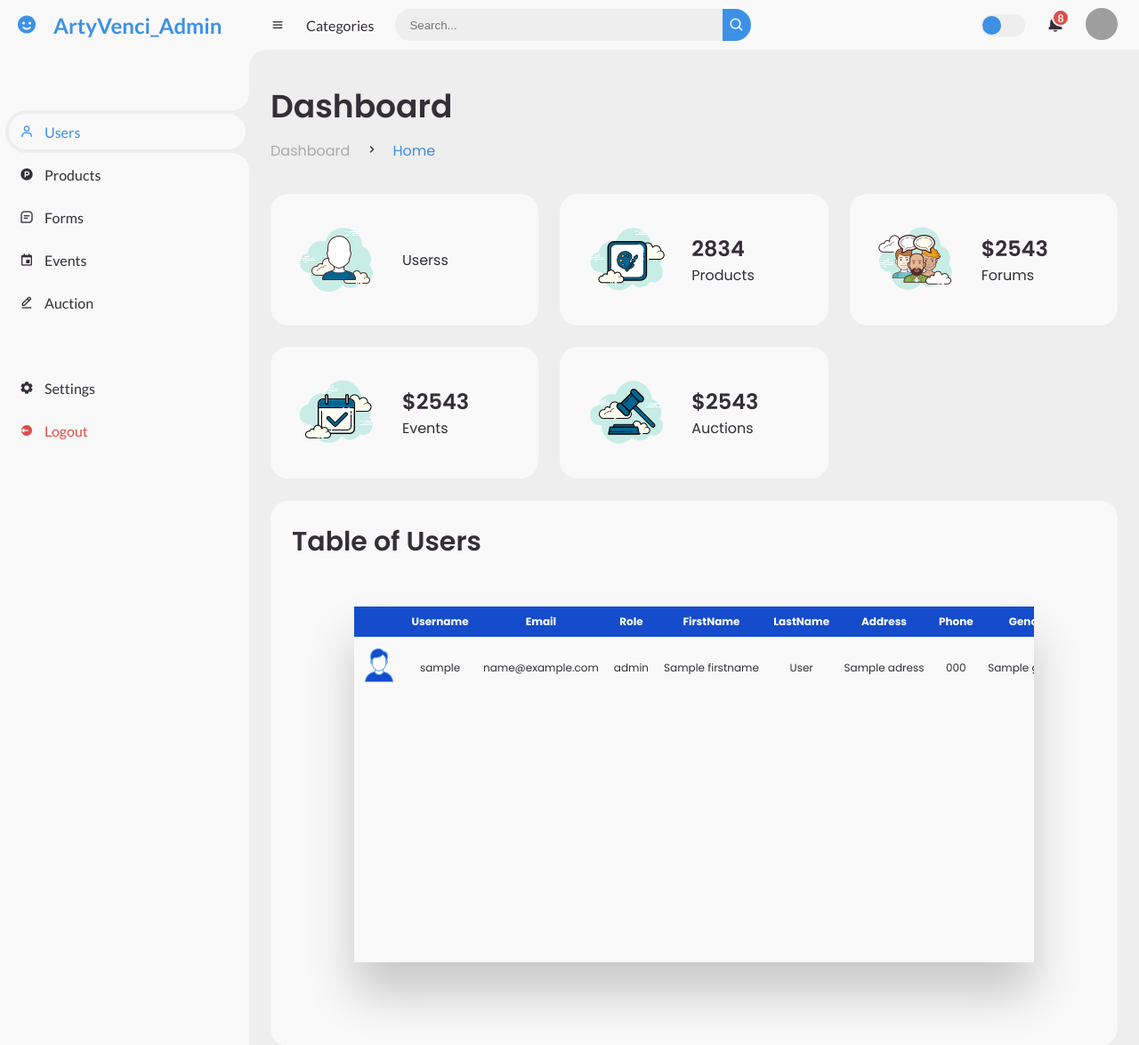
After one commit to Equipe-4-Projet-PI/Sprint-Web, a Symfony app: template templates/admin/UsersAdmin.html.twig in a window 1280 px wide. The commit adds this page. Shown: the top 1175 px of the page at 89% size. Run offline with Twig, Linux system fonts and the light colour scheme; the template is opened without the code that fills it: most values are stand-ins (such as "Sample title", 1, 10 or a date in 2020); some libraries are stand-ins or nearby versions; grey boxes are pictures that could not be loaded.

Commit message:
user + forum add

```diff
--- a/src/Controller/UserController.php
+++ b/src/Controller/UserController.php
@@ -170,7 +170,7 @@
     {
         $users = $repo->findAll() ;
         $usernumbers = $repo ->numberOfUsers();
-        return $this->render('Admin.html.twig', [
+        return $this->render('admin/UsersAdmin.html.twig', [
             'users' => $users ,
             'usernumber'=> $usernumbers,
         ]);
--- a/templates/Admin.html.twig
+++ b/templates/Admin.html.twig
@@ -158,82 +158,9 @@
 				</li>
 			</ul>
 <br>
+{% block  content %}
 
-<li style="
-    padding: 24px;
-    background: var(--light);
-    border-radius: 20px;
-">
-			<div class="left">
-					<h1 style="
-    font-size: 30px;
-    font-weight: 600;
-    margin-bottom: 10px;
-    color: var(--dark);
-">Table of Users</h1>
-
-				</div>
-
-
-<div class="table-wrapper">
-    <table class="fl-table">
-        <thead>
-
-        <tr>
-		    <th style="background:#144CCC;" ></th>
-            <th style="background:#144CCC;">Username</th>
-            <th style="background:#144CCC;">Email</th>
-            <th style="background:#144CCC;">Role</th>
-            <th style="background:#144CCC;">FirstName</th>
-            <th style="background:#144CCC;">LastName</th>
-			<th style="background:#144CCC;">Address</th>
-            <th style="background:#144CCC;">Phone</th>
-            <th style="background:#144CCC;">Gender</th>
-            <th style="background:#144CCC;">Birthday</th>
-			<th style="background:#144CCC;" ></th>
-        </tr>
-        </thead>
-
-
-
-
-
-        <tbody>
-       {% for user in users %}
-        <tr>
-		<td style=" width: 10px;">  <img src="{{asset('img/UserIcon.png')}}"></img></td>
-            <td>{{user.username}}</td>
-            <td>{{user.email}}</td>
-            <td>{{user.role}}</td>
-            <td>{{user.firstname}}</td>
-            <td>{{user.lastname}}</td>
-			<td>{{user.adress}}</td>
-            <td>{{user.phone}}</td>
-            <td>{{user.gender}}</td>
-            <td>{{user.dob}}</td>
-			<td style=" width: 10px;"> <a href={{path('user_delete',{id:user.idUser})}}  >  <img src="{{asset('img/deleteUser.png')}}" ></img> </a> </td>
-           </tr>
-		    {% endfor %}
-
-             <tbody>
-
-         </table>
-
-	             </div>
-            </li>
-
-
-
-		</main>
-		<!-- MAIN -->
-
-
-
-
-
-</div>
-
-	</li>
+	{% endblock %}
 
 	</section>
 	<!-- CONTENT -->
--- a/templates/Home.html.twig
+++ b/templates/Home.html.twig
@@ -64,6 +64,7 @@
           </li>
           <li><a href="services.html">Services</a></li>
           <li><a href="contact.html">Contact</a></li>
+          <li><a href="{{path('app_list_forums')}}">Forums</a></li>
         </ul>
       </nav><!-- .navbar -->
 
@@ -79,7 +80,7 @@
     </div>
   </header><!-- End Header -->
 
-
+  {% block body %}
   <!-- ======= Hero Section ======= -->
   <section id="hero" class="hero d-flex flex-column justify-content-center align-items-center" data-aos="fade" data-aos-delay="1500">
     <div class="container">
@@ -252,7 +253,7 @@
 
   </main><!-- End #main -->
 
-
+{% endblock %}
   <!-- ======= Footer ======= -->
   <footer id="footer" class="footer">
     <div class="container">
--- /dev/null
+++ b/templates/admin/UsersAdmin.html.twig
@@ -0,0 +1,80 @@
+{% extends 'Admin.html.twig' %}
+{% block content %}
+<li style="
+    padding: 24px;
+    background: var(--light);
+    border-radius: 20px;
+">
+			<div class="left">
+					<h1 style="
+    font-size: 30px;
+    font-weight: 600;
+    margin-bottom: 10px;
+    color: var(--dark);
+">Table of Users</h1>
+
+				</div>
+
+
+<div class="table-wrapper">
+    <table class="fl-table">
+        <thead>
+
+        <tr>
+		    <th style="background:#144CCC;" ></th>
+            <th style="background:#144CCC;">Username</th>
+            <th style="background:#144CCC;">Email</th>
+            <th style="background:#144CCC;">Role</th>
+            <th style="background:#144CCC;">FirstName</th>
+            <th style="background:#144CCC;">LastName</th>
+			<th style="background:#144CCC;">Address</th>
+            <th style="background:#144CCC;">Phone</th>
+            <th style="background:#144CCC;">Gender</th>
+            <th style="background:#144CCC;">Birthday</th>
+			<th style="background:#144CCC;" ></th>
+        </tr>
+        </thead>
+
+
+
+
+
+        <tbody>
+       {% for user in users %}
+        <tr>
+		<td style=" width: 10px;">  <img src="{{asset('img/UserIcon.png')}}"></img></td>
+            <td>{{user.username}}</td>
+            <td>{{user.email}}</td>
+            <td>{{user.role}}</td>
+            <td>{{user.firstname}}</td>
+            <td>{{user.lastname}}</td>
+			<td>{{user.adress}}</td>
+            <td>{{user.phone}}</td>
+            <td>{{user.gender}}</td>
+            <td>{{user.dob}}</td>
+			<td style=" width: 10px;"> <a href={{path('user_delete',{id:user.idUser})}}  >  <img src="{{asset('img/deleteUser.png')}}" ></img> </a> </td>
+           </tr>
+		    {% endfor %}
+
+             <tbody>
+
+         </table>
+
+	             </div>
+            </li>
+
+
+
+		</main>
+		<!-- MAIN -->
+
+
+
+
+
+</div>
+
+	</li>
+
+
+{% endblock %}
--- a/templates/forum/addForum.html.twig
+++ b/templates/forum/addForum.html.twig
@@ -1,5 +1,5 @@
 
-{% extends 'base.html.twig' %}
+{% extends 'Home.html.twig' %}
 
 {% block title %}Display Forums{% endblock %}
 
--- a/templates/forum/displayForums.html.twig
+++ b/templates/forum/displayForums.html.twig
@@ -1,4 +1,4 @@
-{% extends 'base.html.twig' %}
+{% extends 'Home.html.twig' %}
 
 {% block title %}Display Forums{% endblock %}
 
--- a/templates/forum/index.html.twig
+++ b/templates/forum/index.html.twig
@@ -1,4 +1,4 @@
-{% extends 'base.html.twig' %}
+{% extends 'Home.html.twig' %}
 
 {% block title %}Hello ForumController!{% endblock %}
 
--- a/templates/post/addPost.html.twig
+++ b/templates/post/addPost.html.twig
@@ -1,5 +1,5 @@
 
-{% extends 'base.html.twig' %}
+{% extends 'Home.html.twig' %}
 
 {% block title %}Display Forums{% endblock %}
 
--- a/templates/post/displayPosts.html.twig
+++ b/templates/post/displayPosts.html.twig
@@ -1,4 +1,4 @@
-{% extends 'base.html.twig' %}
+{% extends 'Home.html.twig' %}
 
 {% block title %}Display Forums{% endblock %}
 
--- a/templates/post/index.html.twig
+++ b/templates/post/index.html.twig
@@ -1,4 +1,4 @@
-{% extends 'base.html.twig' %}
+{% extends 'Home.html.twig' %}
 
 {% block title %}Hello PostController!{% endblock %}
 
```
Also changed, not shown: templates/admin/displayForumsAdmin.html.twig (added).
